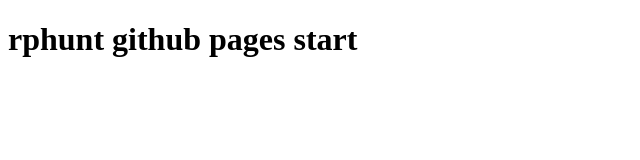
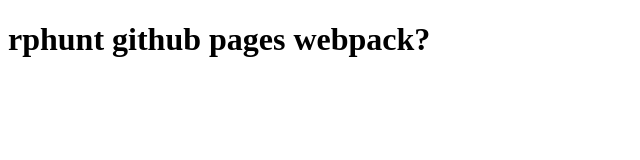
Before and after one commit to rphunt/rphunt.github.io, a plain HTML site: page index.html in a window 1280 px wide. Shown: the whole page, without its empty margins (0-640 px from the left). Drawn offline with Linux system fonts and the light colour scheme.

```diff
--- a/index.html
+++ b/index.html
@@ -4,6 +4,6 @@
 	<title>rphunt github pages start</title>
 </head>
 <body>
-	<h1>rphunt github pages start</h1>
+	<h1>rphunt github pages webpack?</h1>
 </body>
 </html>
```
